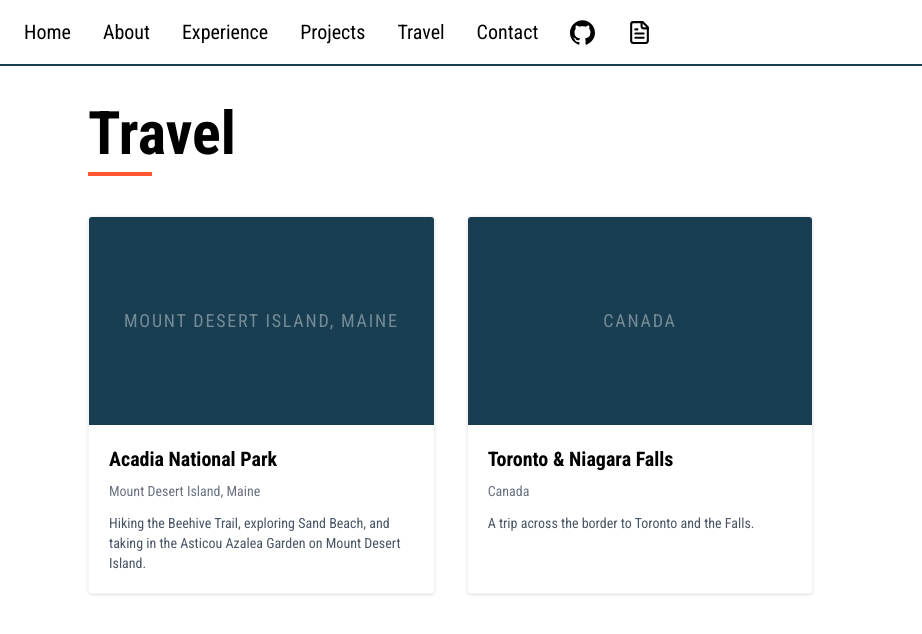
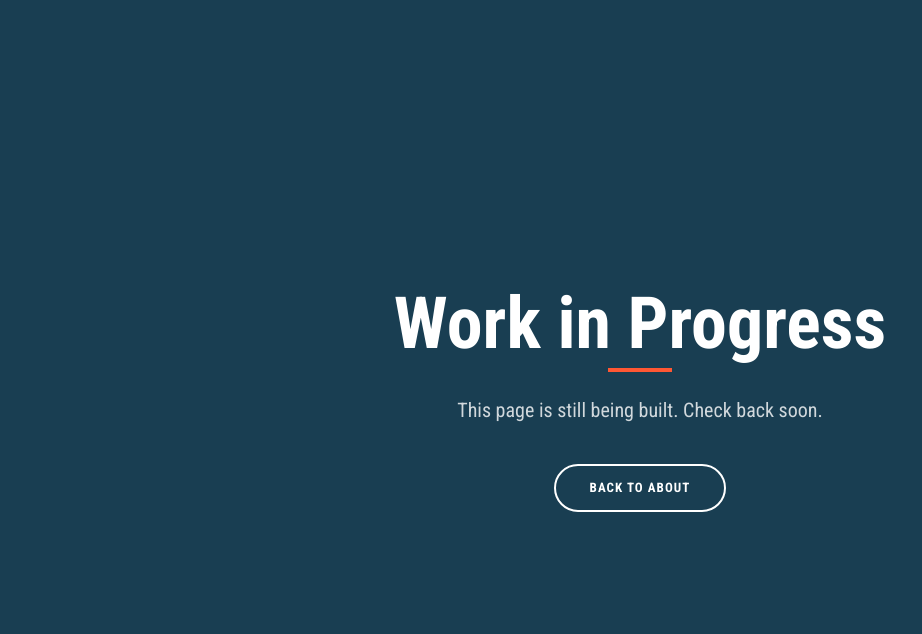
Before and after one commit to BrianCode9/brian-portfolio, a Next.js app: page /experiences in a window 1280 px wide. Shown: the top 634 px of the page, without its empty margins (0-922 px from the left). Built offline with nearby package versions, Linux system fonts and the light colour scheme.

Commit message:
Put Travel page under construction

```diff
--- a/src/app/experiences/page.tsx
+++ b/src/app/experiences/page.tsx
@@ -1,64 +1,5 @@
-import Link from 'next/link';
-import NavBar from '@/components/section/navbar';
-import { experiences } from '@/data/experiences';
+import WorkInProgress from "@/components/ui/work-in-progress";
 
 export default function ExperiencesPage() {
-  return (
-    <main className="min-h-screen bg-white">
-      <NavBar />
-      <div className="h-16" />
-      <div className="max-w-6xl mx-auto px-6 py-10">
-        <h1 className="text-4xl md:text-6xl font-bold mb-2 text-black">
-          Travel
-        </h1>
-        <div className="h-1 w-16 bg-orange-highlight mb-10" />
-
-        <div className="grid grid-cols-1 sm:grid-cols-2 lg:grid-cols-3 gap-8">
-          {experiences.map(exp => (
-            <Link
-              key={exp.slug}
-              href={`/experiences/${exp.slug}`}
-              className="group relative flex flex-col rounded-sm overflow-hidden border border-gray-100 shadow-sm hover:shadow-md transition-shadow"
-            >
-              {exp.status === "planning" && (
-                <span className="absolute top-3 right-3 z-10 text-xs bg-orange-highlight text-white px-2 py-0.5 rounded-full uppercase tracking-wide font-semibold">
-                  Planning
-                </span>
-              )}
-
-              {/* Cover photo or placeholder */}
-              <div className="h-52 bg-suit-teal overflow-hidden">
-                {exp.coverPhoto ? (
-                  <img
-                    src={exp.coverPhoto}
-                    alt={exp.title}
-                    className="w-full h-full object-cover group-hover:scale-105 transition-transform duration-300"
-                  />
-                ) : (
-                  <div className="w-full h-full flex items-center justify-center">
-                    <span className="text-white/40 text-lg tracking-widest uppercase">
-                      {exp.location}
-                    </span>
-                  </div>
-                )}
-              </div>
-
-              {/* Card body */}
-              <div className="flex flex-col gap-2 p-5 bg-white flex-1">
-                <div className="flex items-start justify-between gap-2">
-                  <h2 className="text-xl font-bold text-black">{exp.title}</h2>
-                  {exp.date && (
-                    <span className="text-sm text-gray-400 shrink-0 mt-1">{exp.date}</span>
-                  )}
-                </div>
-                <p className="text-sm text-gray-500">{exp.location}</p>
-                <p className="text-sm text-gray-600 mt-1 line-clamp-3">{exp.summary}</p>
-              </div>
-            </Link>
-          ))}
-        </div>
-
-      </div>
-    </main>
-  );
+  return <WorkInProgress backHref="/about" backLabel="Back to About" />;
 }
```
